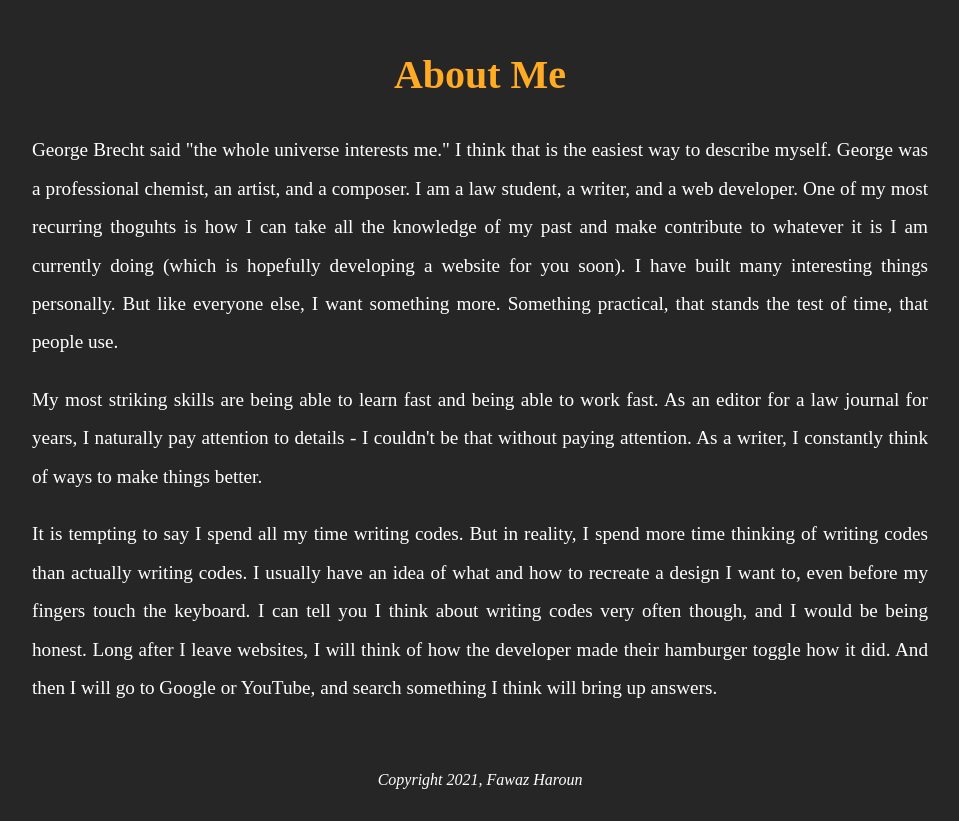
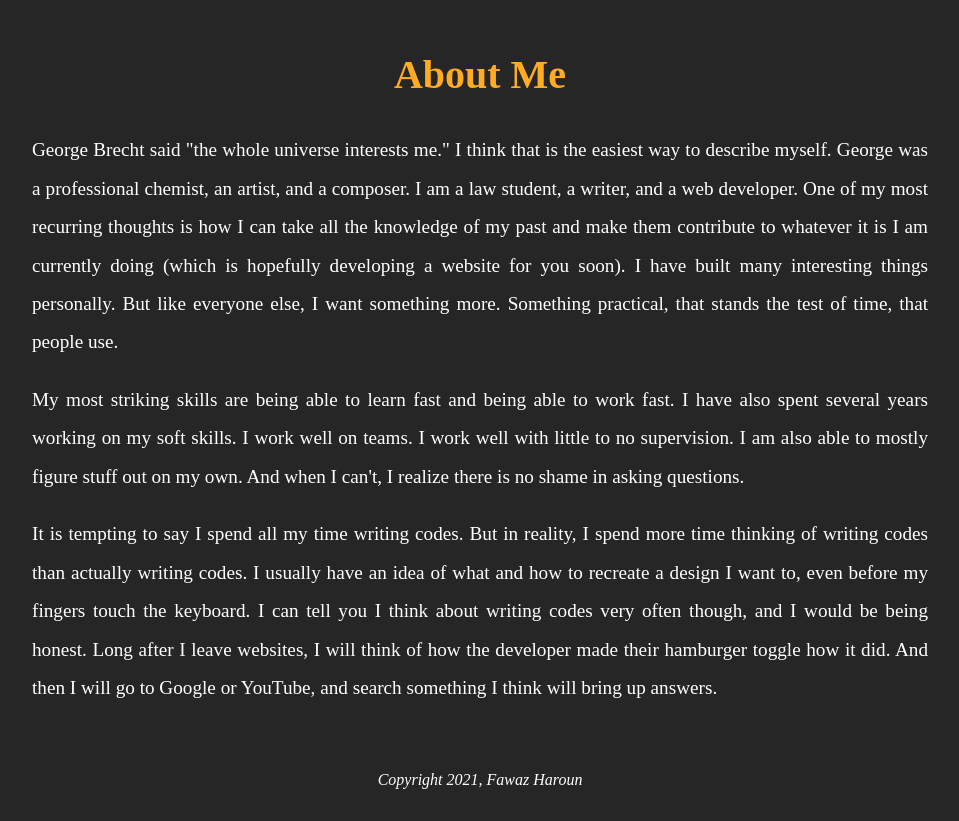
Before and after one commit to Exalted100/My-Portfolio, a React (Create React App) app: page /about in a window 1280 px wide. Shown: the part 110-931 px from the top of the page, without its empty margins (160-1119 px from the left). Built offline with nearby package versions, Linux system fonts and the light colour scheme.

Commit message:
Edited the content in the About Me component

```diff
--- a/src/components/About.js
+++ b/src/components/About.js
@@ -5,8 +5,8 @@ const About = () => {
     return (
         <div className="about-container">
             <h2 className="about-h2">About Me</h2>
-            <p className="about-p">George Brecht said "the whole universe interests me." I think that is the easiest way to describe myself. George was a professional chemist, an artist, and a composer. I am a law student, a writer, and a web developer. One of my most recurring thoguhts is how I can take all the knowledge of my past and make contribute to whatever it is I am currently doing (which is hopefully developing a website for you soon). I have built many interesting things personally. But like everyone else, I want something more. Something practical, that stands the test of time, that people use.</p>
-            <p className="about-p">My most striking skills are being able to learn fast and being able to work fast. As an editor for a law journal for years, I naturally pay attention to details - I couldn't be that without paying attention. As a writer, I constantly think of ways to make things better. </p>
+            <p className="about-p">George Brecht said "the whole universe interests me." I think that is the easiest way to describe myself. George was a professional chemist, an artist, and a composer. I am a law student, a writer, and a web developer. One of my most recurring thoughts is how I can take all the knowledge of my past and make them contribute to whatever it is I am currently doing (which is hopefully developing a website for you soon). I have built many interesting things personally. But like everyone else, I want something more. Something practical, that stands the test of time, that people use.</p>
+            <p className="about-p">My most striking skills are being able to learn fast and being able to work fast. I have also spent several years working on my soft skills. I work well on teams. I work well with little to no supervision. I am also able to mostly figure stuff out on my own. And when I can't, I realize there is no shame in asking questions. </p>
             <p className="about-p">It is tempting to say I spend all my time writing codes. But in reality, I spend more time thinking of writing codes than actually writing codes. I usually have an idea of what and how to recreate a design I want to, even before my fingers touch the keyboard. I can tell you I think about writing codes very often though, and I would be being honest. Long after I leave websites, I will think of how the developer made their hamburger toggle how it did. And then I will go to Google or YouTube, and search something I think will bring up answers.</p>
         </div>
     )
```
Also changed, not shown: 1 other file (tests, documents, lock files or other folders).
